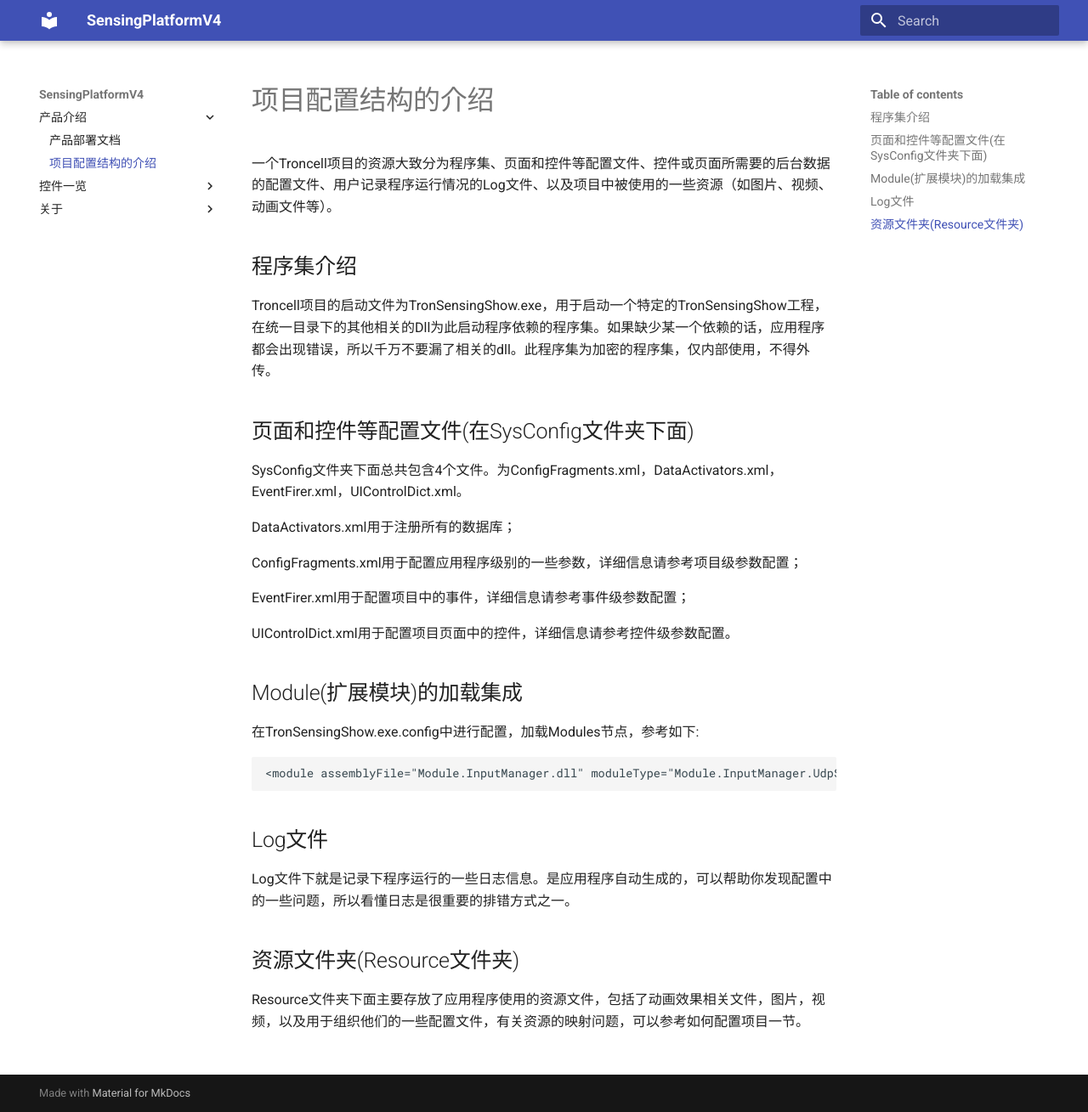
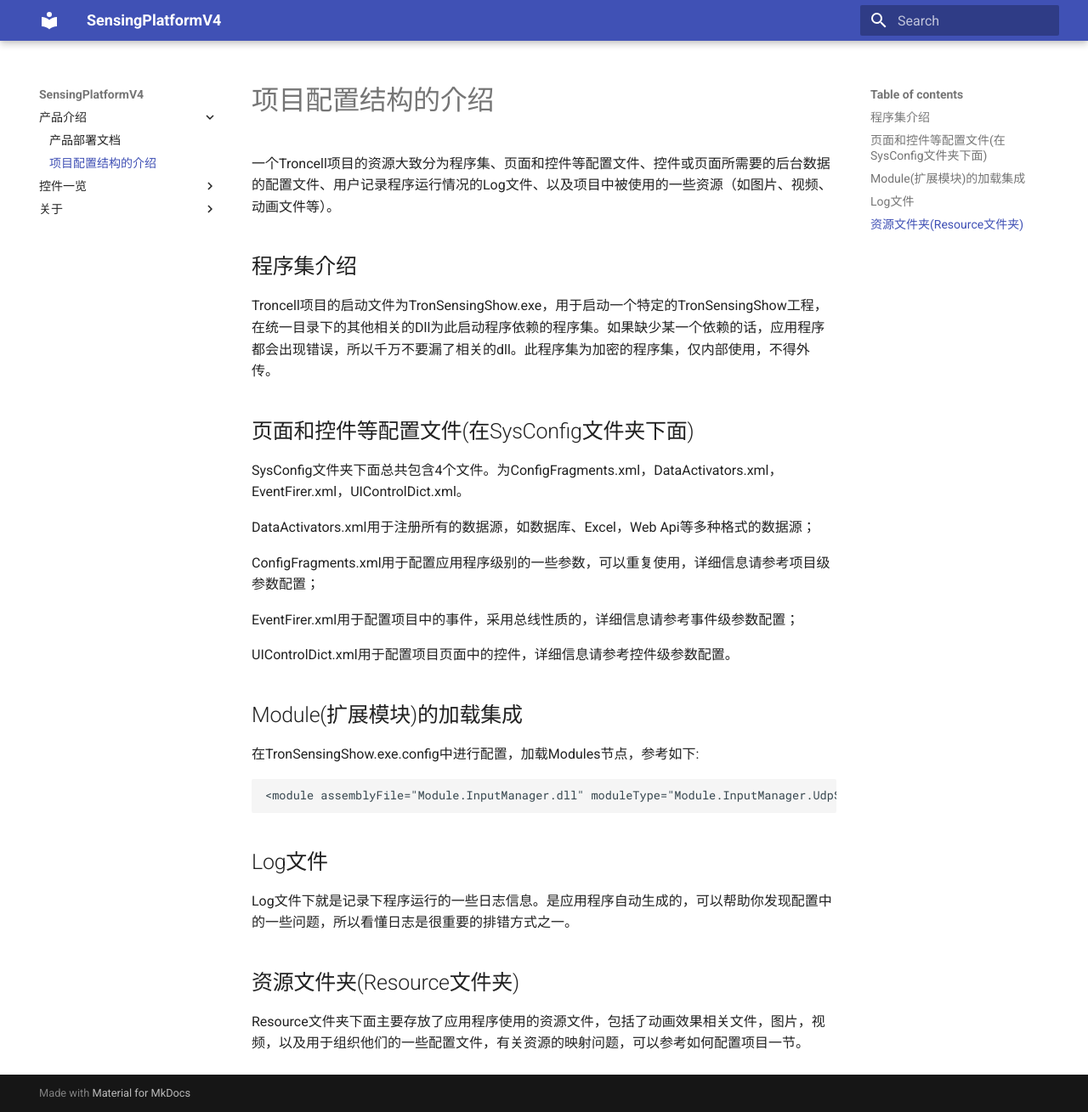
Before and after one commit to troncell/SensingPlatformDocs, an MkDocs documentation site: the page built from docs/产品介绍/项目配置结构的介绍.md, in a window 1280 px wide and 1309 px high. Shown: the whole window at 85% size. Built offline with MkDocs 1.6.1 and Material for MkDocs 9.7.7, drawn with Linux system fonts in a browser that asks for light colours.

Commit message:
Update 项目配置结构的介绍.md

```diff
--- a/docs/产品介绍/项目配置结构的介绍.md
+++ b/docs/产品介绍/项目配置结构的介绍.md
@@ -10,11 +10,11 @@
 
 SysConfig文件夹下面总共包含4个文件。为ConfigFragments.xml，DataActivators.xml，EventFirer.xml，UIControlDict.xml。
 
-DataActivators.xml用于注册所有的数据库；
+DataActivators.xml用于注册所有的数据源，如数据库、Excel，Web Api等多种格式的数据源；
 
-ConfigFragments.xml用于配置应用程序级别的一些参数，详细信息请参考项目级参数配置；
+ConfigFragments.xml用于配置应用程序级别的一些参数，可以重复使用，详细信息请参考项目级参数配置；
 
-EventFirer.xml用于配置项目中的事件，详细信息请参考事件级参数配置；
+EventFirer.xml用于配置项目中的事件，采用总线性质的，详细信息请参考事件级参数配置；
 
 UIControlDict.xml用于配置项目页面中的控件，详细信息请参考控件级参数配置。
 
```
